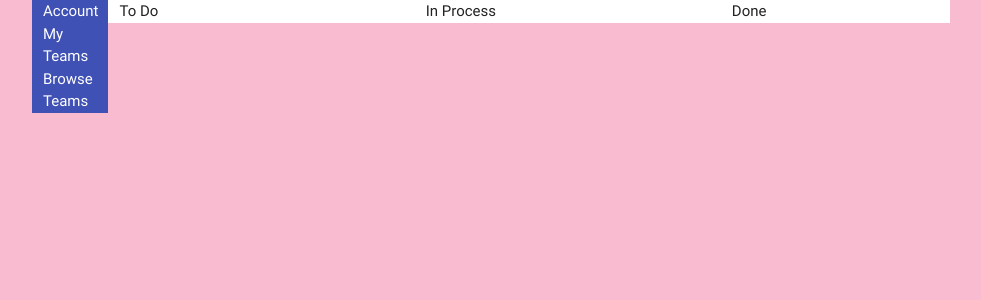
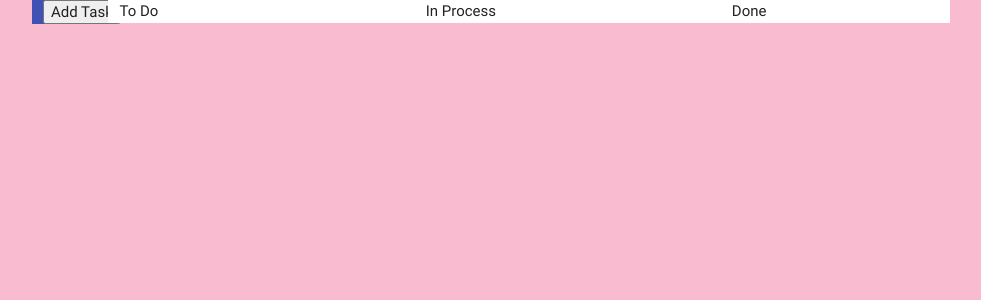
Before and after one commit to baxter-cs/baxter-app, a Flask app: page / in a window 1280 px wide. Shown: the top 300 px of the page, without its empty margins (149-1130 px from the left). Run offline with Flask 2, Linux system fonts and the light colour scheme.

Commit message:
/newTask now returns json, added new task functionality to website & adapted app code to deal w/ changes

```diff
--- a/Flex-Server/server.py
+++ b/Flex-Server/server.py
@@ -135,14 +135,19 @@
 @app.route('/newTask', methods=['POST'])
 def app_task():
     data = request.json
-    mTask = data.get('mTask')
-    mDescription = data.get('mDescription')
-    mAssignee = data.get('mAssignee')
-    mDueDate = data.get('mDueDate')
-    print(mTask + " " + mDescription + " " + mAssignee + " " + mDueDate)
-    db.session.add(Task(mTask, mDescription, mAssignee, mDueDate, "To Do"))
-    db.session.commit()
-    return "Added The Task!"
+    response = {}
+    try:
+        mTask = data.get('mTask')
+        mDescription = data.get('mDescription')
+        mAssignee = data.get('mAssignee')
+        mDueDate = data.get('mDueDate')
+        print(mTask + " " + mDescription + " " + mAssignee + " " + mDueDate)
+        db.session.add(Task(mTask, mDescription, mAssignee, mDueDate, "To Do"))
+        db.session.commit()
+        response["response"] = "Added The Task!"
+    except:
+        response["response"] = "failed"
+    return jsonify(**response)
 
 
 @app.route('/upgradeTask', methods=['POST'])
--- a/Flex-Server/static/ClientHelper.js
+++ b/Flex-Server/static/ClientHelper.js
@@ -166,3 +166,33 @@
     $('.done_div').text("Done");
     getTasks();
 }
+
+function addTask() {
+    var data = {};
+    data["mTask"] = $('#add_task_title').val();
+    data["mDescription"] = $('#add_task_description').val();
+    data["mAssignee"] = $('#add_task_assignee').val();
+    data["mDueDate"] = $('#add_task_due_date').val();
+    data = JSON.stringify(data);
+
+    $('#add_task_title').val("");
+    $('#add_task_description').val("");
+    $('#add_task_assignee').val("");
+    $('#add_task_due_date').val("");
+
+    $.ajax({
+        type: "POST",
+        url: server_address_newTask,
+        data: data,
+        contentType: "application/json",
+        success: function(response) {
+            if (response["response"] == "Added The Task!") {
+                $('#modal_add_task').closeModal();
+                logkitty("Successfully added a new task", "success");
+                refreshTaskList();
+            } else {
+                logkitty("Failed at adding a new task", "error");
+            }
+        }
+    })
+}
--- a/Flex-Server/static/index.js
+++ b/Flex-Server/static/index.js
@@ -7,6 +7,7 @@
 var server_address_getTasks = server_address + "/getTasks";
 var server_address_deleteTask = server_address + "/deleteTask";
 var server_address_upgradeTask = server_address + "/upgradeTask";
+var server_address_newTask = server_address + "/newTask";
 
 
 // Dev Options
@@ -20,6 +21,16 @@
     // Initialize Buttons
     $('#button_log_in').click(function() {
         logIn();
+    })
+
+    $('#addTaskButton').click(function() {
+        $('#modal_add_task').openModal({
+            dismissible: false
+        })
+    })
+
+    $('#button_add_new_task').click(function() {
+        addTask();
     })
 
     $('body').on('click', 'input.deleteTaskButton', function(event) {
@@ -66,8 +77,8 @@
     $('.todo_div').append('<div id="' + mID + '"class="task_div"></div>');
     $('#' + mID).append('<p class="task_bgTitle_todo task_title_div">' + mTask + '</p>');
     $('#' + mID).append('<p class="task_body_div task_bgBody_todo">' + mDescription + "<br/>" + mAssignee + "<br/>" + mDueDate + '</p>');
-    $('#' + mID).append('<input type="button" value="Delete Task" class="deleteTaskButton"></input>')
-    $('#' + mID).append('<input type="button" value="Move to In Process" class="upgradeTaskButton"></input>')
+    $('#' + mID).append('<input type="button" value="Delete Task" class="deleteTaskButton">')
+    $('#' + mID).append('<input type="button" value="Move to In Process" class="upgradeTaskButton">')
 }
 
 function addInProgressTask(task_object) {
@@ -81,8 +92,8 @@
     $('.in_progress_div').append('<div id="' + mID + '"class="task_div"></div>');
     $('#' + mID).append('<p class="task_bgTitle_doing task_title_div">' + mTask + '</p>');
     $('#' + mID).append('<p class="task_body_div task_bgBody_doing">' + mDescription + "<br/>" + mAssignee + "<br/>" + mDueDate + '</p>');
-    $('#' + mID).append('<input type="button" value="Delete Task" class="deleteTaskButton"></input>')
-    $('#' + mID).append('<input type="button" value="Move to Done" class="upgradeTaskButton"></input>')
+    $('#' + mID).append('<input type="button" value="Delete Task" class="deleteTaskButton">')
+    $('#' + mID).append('<input type="button" value="Move to Done" class="upgradeTaskButton">')
 }
 
 function addDoneTask(task_object) {
@@ -96,5 +107,5 @@
     $('.done_div').append('<div id="' + mID + '"class="task_div"></div>');
     $('#' + mID).append('<p class="task_bgTitle_done task_title_div">' + mTask + '</p>');
     $('#' + mID).append('<p class="task_body_div task_bgBody_done">' + mDescription + "<br/>" + mAssignee + "<br/>" + mDueDate + '</p>');
-    $('#' + mID).append('<input type="button" value="Delete Task" class="deleteTaskButton"></input>')
+    $('#' + mID).append('<input type="button" value="Delete Task" class="deleteTaskButton">')
 }
--- a/Flex-Server/templates/index.html
+++ b/Flex-Server/templates/index.html
@@ -15,9 +15,7 @@
     <div class="container">
         <div class="row">
             <div class="col s1 menu_div">
-                <div>Account</div>
-                <div>My Teams</div>
-                <div>Browse Teams</div>
+                <input type="button" value="Add Task" id="addTaskButton">
             </div>
             <div class="col s4 todo_div">To Do</div>
             <div class="col s4 in_progress_div">In Process</div>
@@ -42,8 +40,32 @@
                 </div>
             </div>
         </div>
-        <div class="modal-footer">
-            <a href="#!" class=" modal-action modal-close waves-effect waves-green btn-flat">Agree</a>
+    </div>
+
+    <div id="modal_add_task" class="modal bottom-sheet">
+        <div class="modal-content">
+            <h4>Add Task</h4>
+            <div class="row">
+                <div class="col s8 input-field">
+                    <input placeholder="Task Title" id="add_task_title" type="text" class="validate">
+                    <label for="add_task_title">Task Title</label>
+                </div>
+                <div class="col s2 input-field">
+                    <input placeholder="Task Assignee" id="add_task_assignee" type="text" class="validate">
+                    <label for="add_task_assignee">Task Assignee</label>
+                </div>
+                <div class="col s2 input-field">
+                    <input placeholder="Task Due Date" id="add_task_due_date" type="text" class="validate">
+                    <label for="add_task_due_date">Task Due Date</label>
+                </div>
+                <div class="col s10 input-field">
+                    <input placeholder="Task Description" id="add_task_description" type="text" class="validate">
+                    <label for="add_task_description">Task Description</label>
+                </div>
+                <div class="col s2">
+                    <a class="waves-effect waves-light btn-large" id="button_add_new_task" href="#">Add New Task</a>
+                </div>
+            </div>
         </div>
     </div>
 </body>
```
Also changed, not shown: Flex-Server/database.db, 1 other file.
